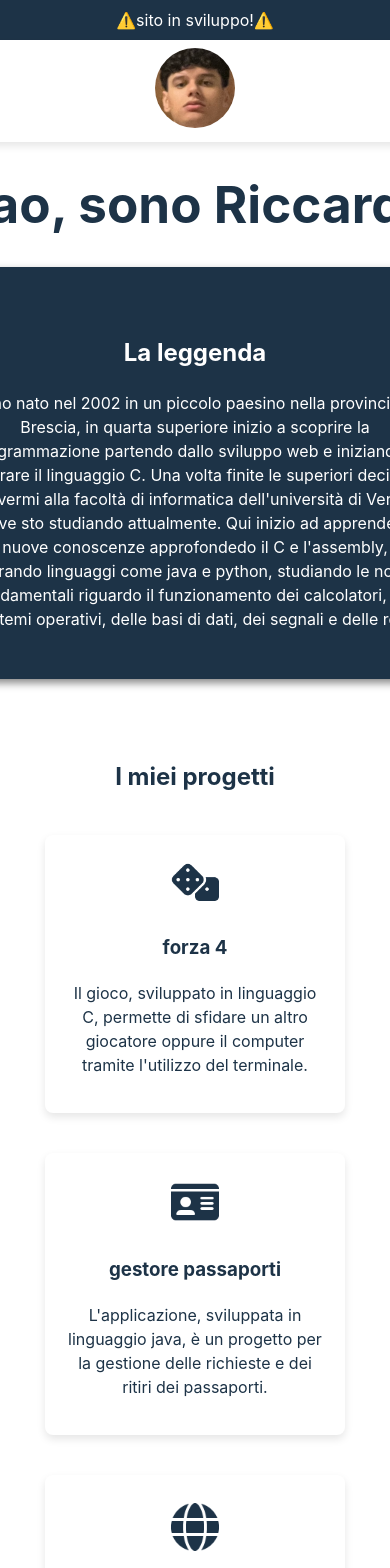
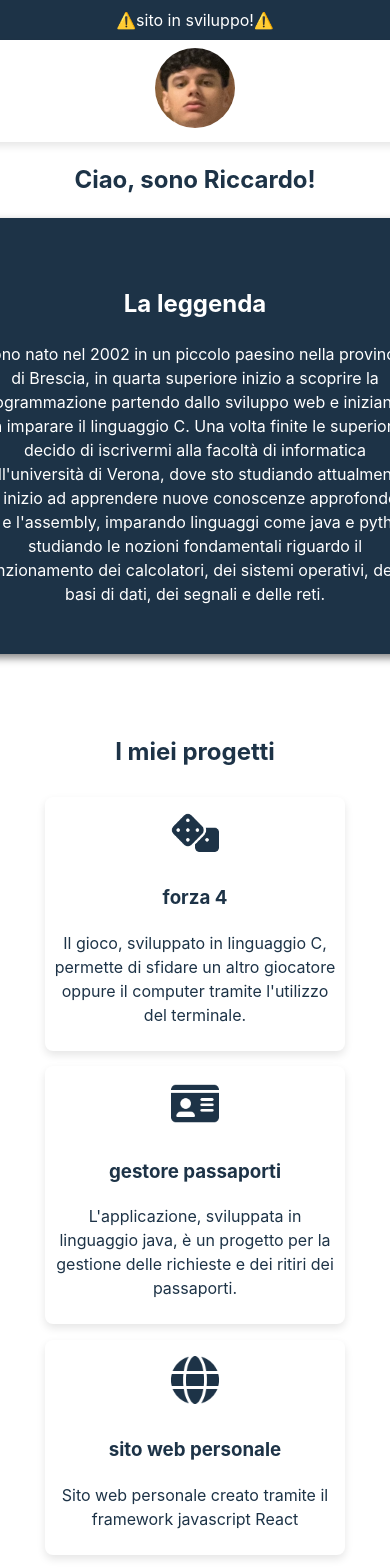
Before and after one commit to corsone/corsoneWebSite, a React (Create React App) app: page / in a window 390 px wide. Shown: the top 1568 px of the page. Built offline with nearby package versions, Linux system fonts and the light colour scheme.

Commit message:
changes for smartphone

```diff
--- a/src/Body.css
+++ b/src/Body.css
@@ -1,7 +1,3 @@
 .body {
     flex: 1;
   }
-
-  h1{
-    white-space: nowrap;
-  }
--- a/src/Body.js
+++ b/src/Body.js
@@ -10,7 +10,7 @@ function Body(){
 
     return (
         <div className='body'>
-            <h1>Ciao, sono Riccardo!</h1>
+            <h2>Ciao, sono Riccardo!</h2>
             <Panel title={title} text={text}></Panel>
             <Projects></Projects>
         </div>
--- a/src/ProjectCard.css
+++ b/src/ProjectCard.css
@@ -2,9 +2,10 @@
     border-radius: 8px;
     box-shadow: 0 4px 8px rgba(0, 0, 0, 0.1);
     background-color: #ffffff;
-    padding: 20px;
-    margin: 20px;
+    padding: 2vw;
+    margin: 2vw;
     width: 300px;
+    min-width: 300px;
     box-sizing: border-box;
 }
 
```
